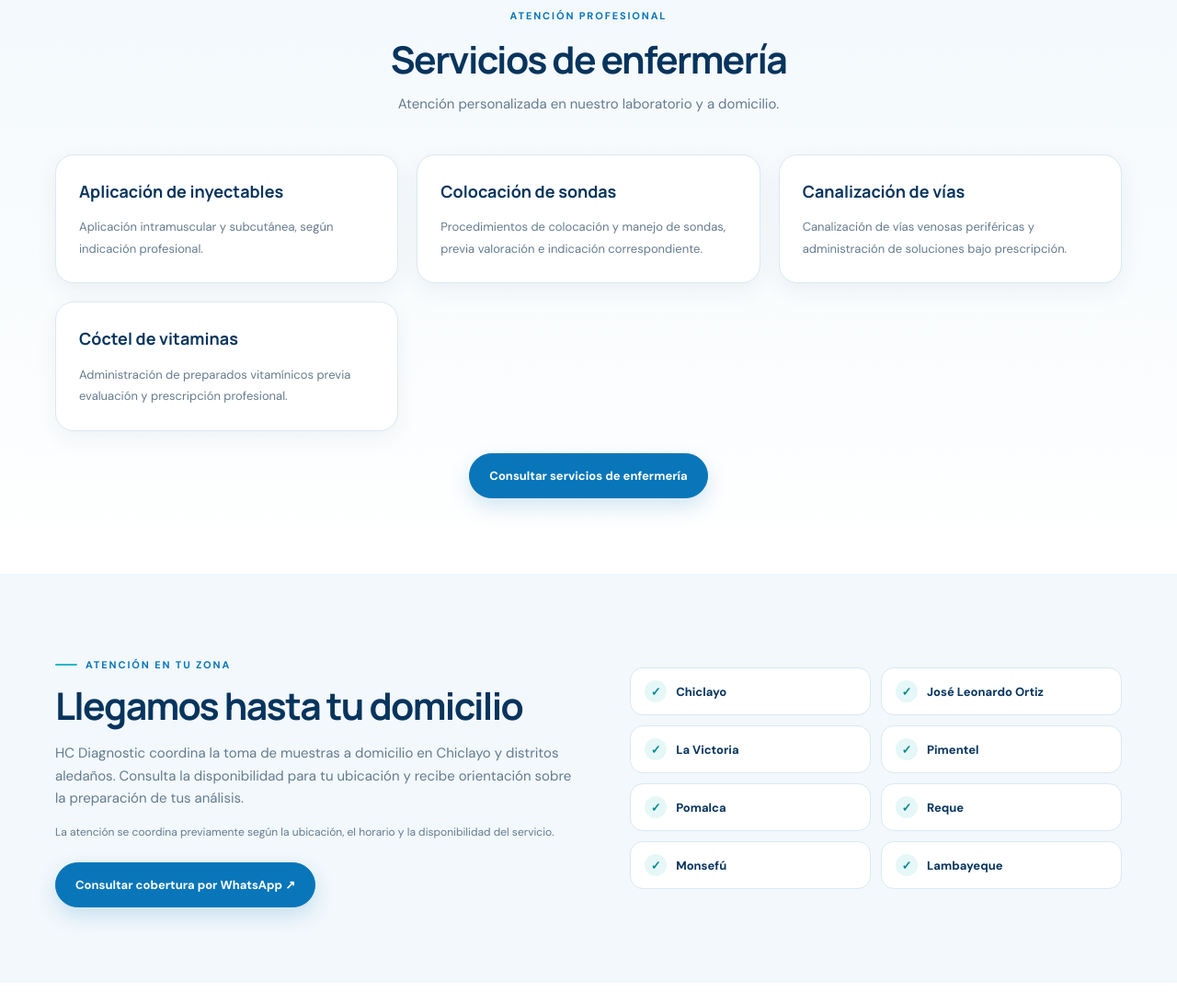
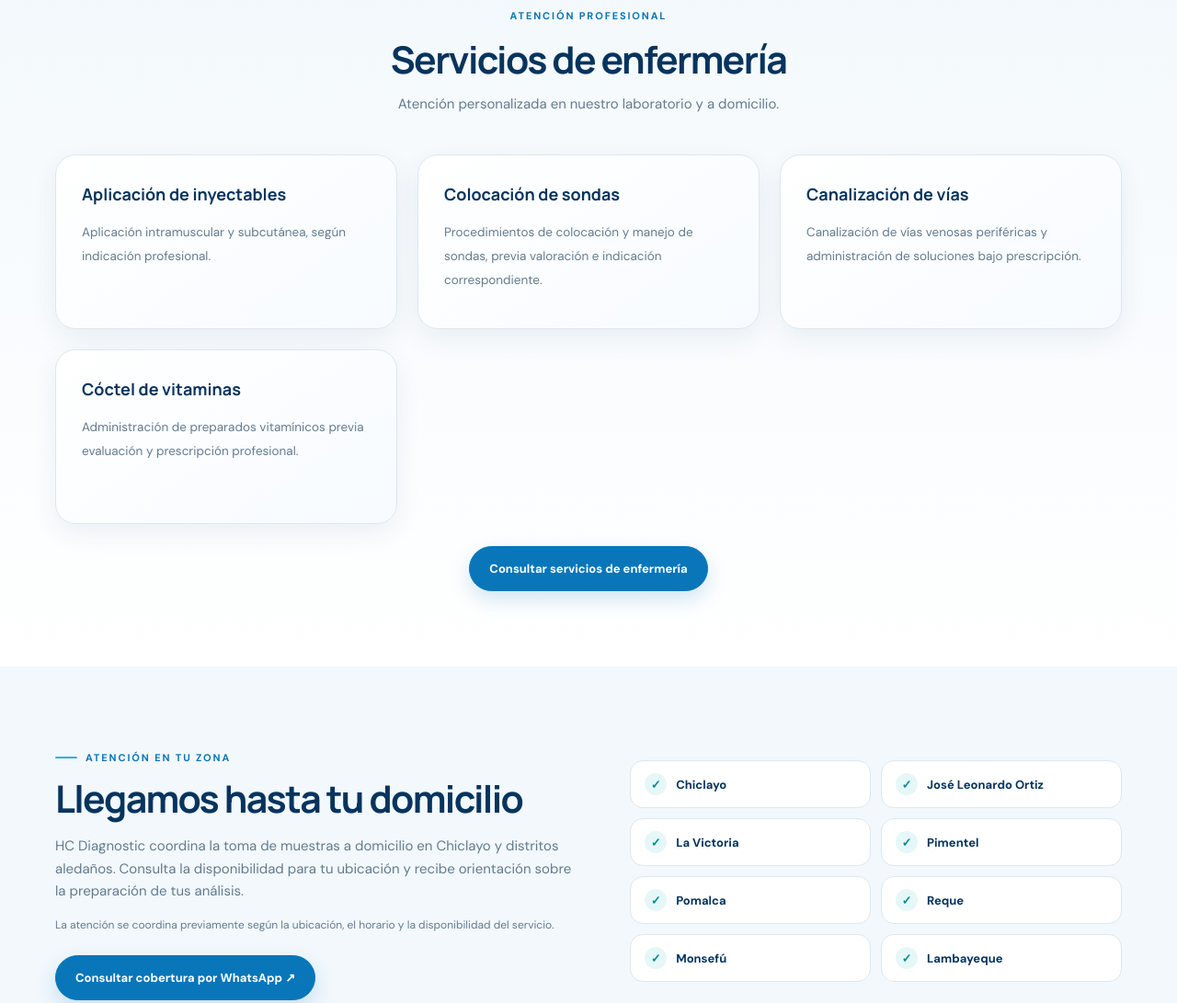
Before and after one commit to victor1896/hc-diagnostic-web, a plain HTML site: page index.html in a window 1280 px wide. Shown: the part 3459-4550 px from the top of the page at 92% size. Drawn offline with Linux system fonts and the light colour scheme.

Commit message:
Update index.html

```diff
--- a/index.html
+++ b/index.html
@@ -276,7 +276,52 @@
   text-align:center;
   margin-top:24px;
 }
+/* MEJORA VISUAL DEL CATALOGO HC DIAGNOSTIC */
+.catalog-grid{
+  align-items:stretch;
+  gap:22px;
+}
 
+.catalog-card{
+  min-height:190px;
+  display:flex;
+  flex-direction:column;
+  justify-content:flex-start;
+  padding:28px;
+  border-radius:22px;
+  background:linear-gradient(145deg,#ffffff,#f7fbff);
+  box-shadow:0 10px 28px rgba(7,52,93,.07);
+  transition:transform .25s ease,box-shadow .25s ease;
+}
+
+.catalog-card:hover{
+  transform:translateY(-6px);
+  box-shadow:0 16px 34px rgba(7,52,93,.13);
+  border-color:#20b8c7;
+}
+
+.catalog-card h3{
+  display:flex;
+  align-items:center;
+  gap:10px;
+  font-size:18px;
+  font-weight:700;
+  margin-bottom:14px;
+}
+
+.catalog-card p{
+  line-height:1.9;
+  font-size:13.5px;
+}
+
+@media(max-width:650px){
+  .catalog-grid{
+    grid-template-columns:1fr;
+  }
+  .catalog-card{
+    min-height:auto;
+  }
+}
 @media(max-width:900px){
   .catalog-grid{
     grid-template-columns:repeat(2,minmax(0,1fr));
```
